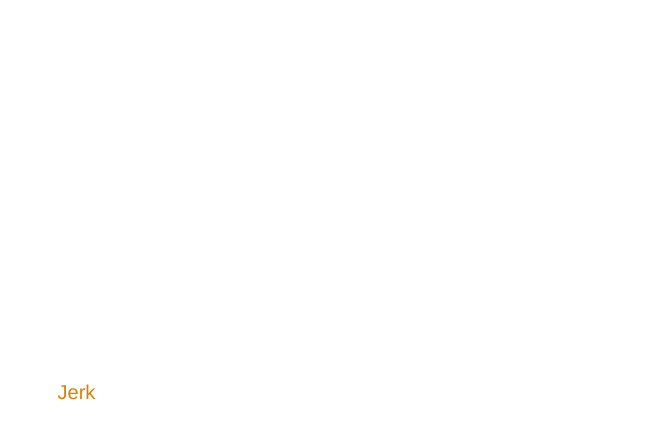
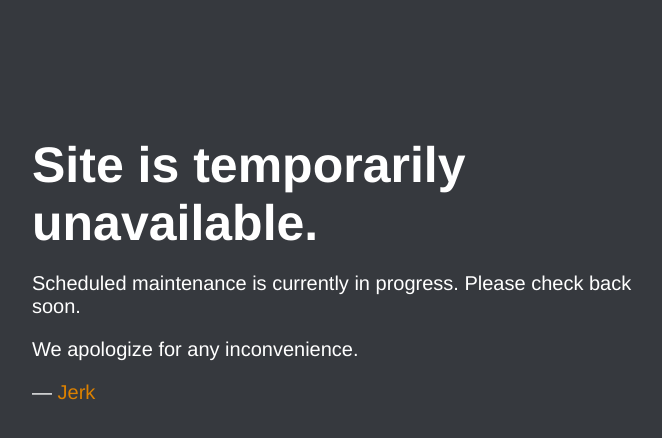
Before and after one commit to Jerkk/Jerkk.github.io, a plain HTML site: page index.html in a window 1280 px wide. Shown: the whole page, without its empty margins (283-945 px from the left). Drawn offline with Linux system fonts and the light colour scheme.

Commit message:
Update index.html

```diff
--- a/index.html
+++ b/index.html
@@ -5,7 +5,7 @@
         <meta http-equiv="Content-Type" content="text/html; charset=UTF-8">
         <meta name="viewport" content="width=device-width, initial-scale=1" />
         <style type="text/css">
-            body { text-align: center; padding: 10%; font: 20px Helvetica, sans-serif; color: white; background-color: #33333}
+            body { text-align: center; padding: 10%; font: 20px Helvetica, sans-serif; color: white; background-color: #36393e}
             h1 { font-size: 50px; margin: 0; }
             article { display: block; text-align: left; max-width: 650px; margin: 0 auto; }
             a { color: #dc8100; text-decoration: none; }
```
